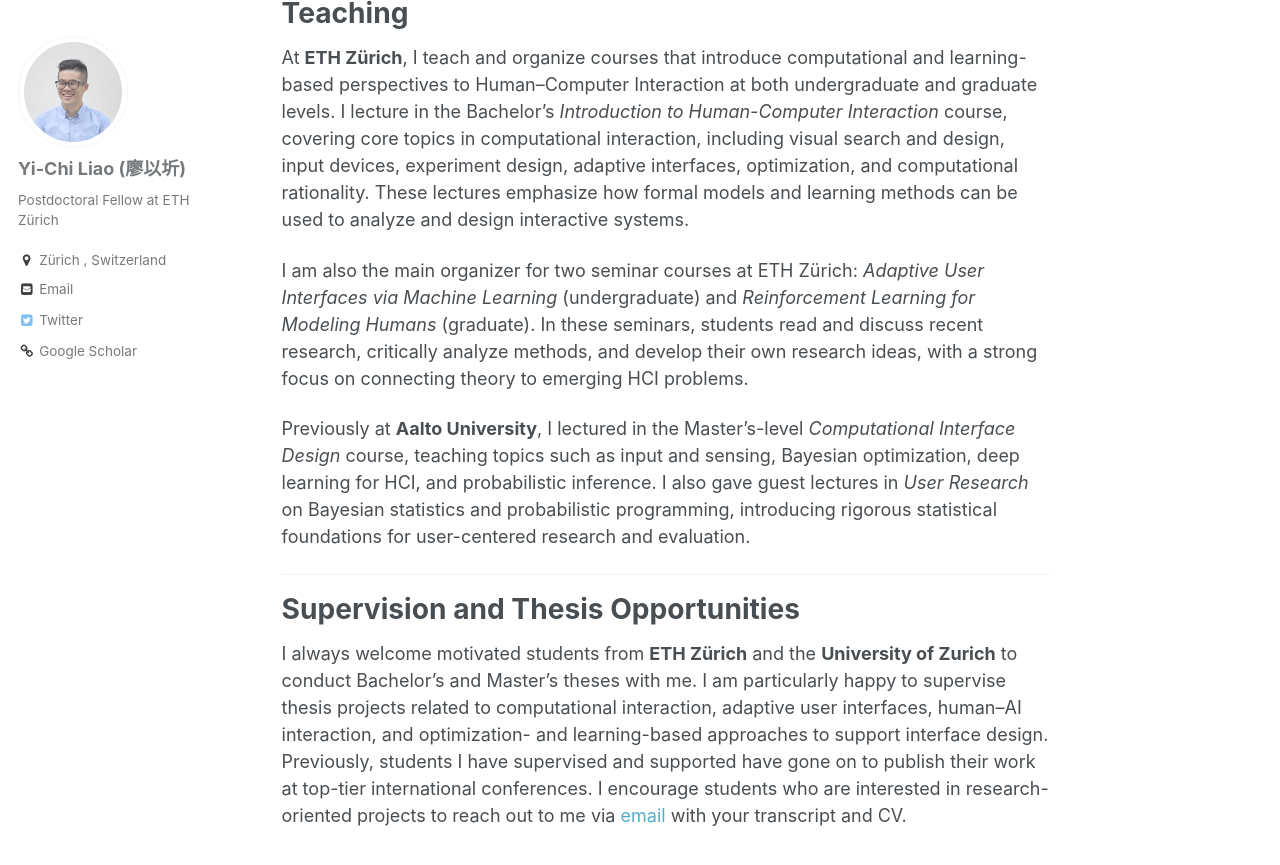
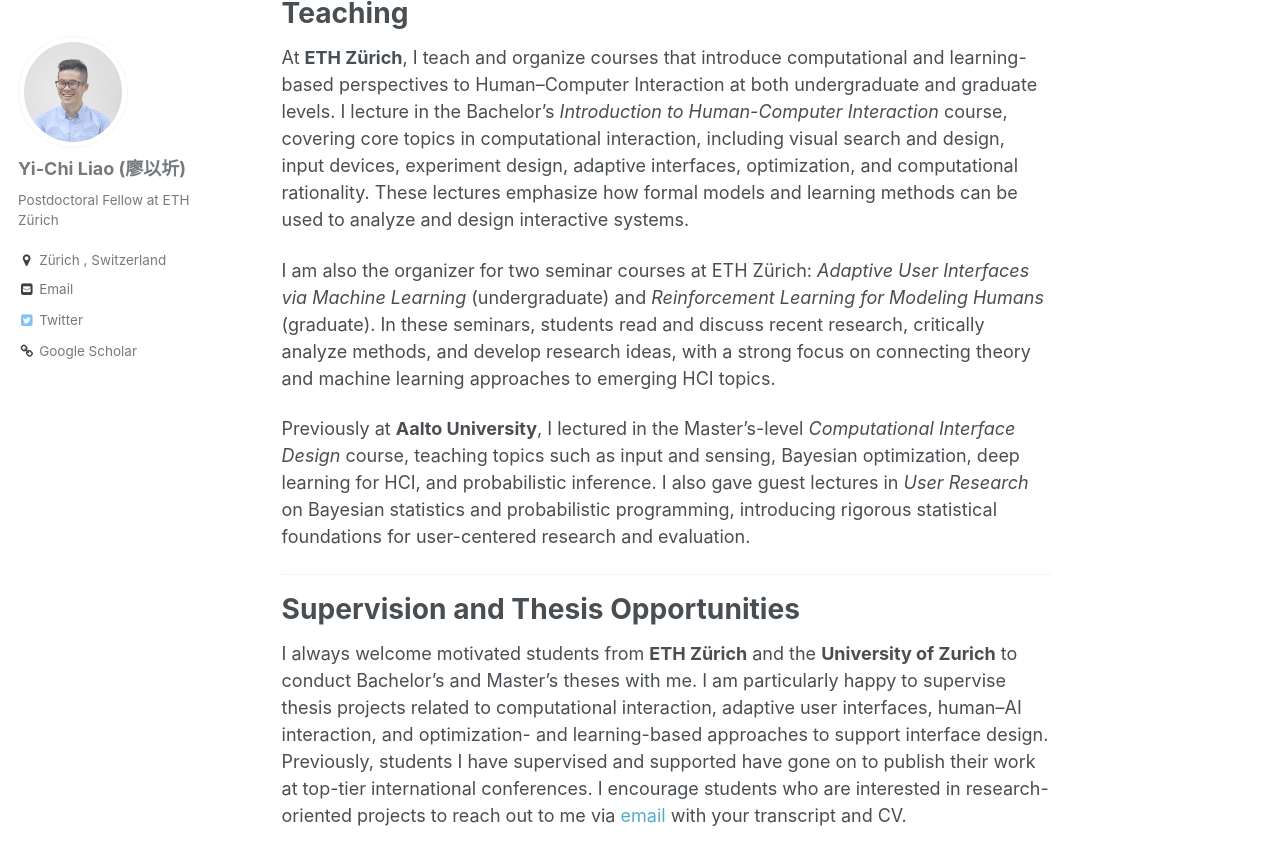
Before and after one commit to yichiliao/yichiliao.github.io, a Jekyll site: the page built from _pages/about.md, in a window 1280 px wide and 900 px high, scrolled down 12068 px. Shown: the top 865 px of the window. Built offline with Jekyll 4.4.1, drawn with Linux system fonts in a browser that asks for light colours.

Commit message:
updating about

```diff
--- a/_pages/about.md
+++ b/_pages/about.md
@@ -218,7 +218,7 @@
 
 At **ETH Zürich**, I teach and organize courses that introduce computational and learning-based perspectives to Human–Computer Interaction at both undergraduate and graduate levels. I lecture in the Bachelor’s *Introduction to Human-Computer Interaction* course, covering core topics in computational interaction, including visual search and design, input devices, experiment design, adaptive interfaces, optimization, and computational rationality. These lectures emphasize how formal models and learning methods can be used to analyze and design interactive systems.
 
-I am also the main organizer for two seminar courses at ETH Zürich: *Adaptive User Interfaces via Machine Learning* (undergraduate) and *Reinforcement Learning for Modeling Humans* (graduate). In these seminars, students read and discuss recent research, critically analyze methods, and develop their own research ideas, with a strong focus on connecting theory to emerging HCI problems.
+I am also the organizer for two seminar courses at ETH Zürich: *Adaptive User Interfaces via Machine Learning* (undergraduate) and *Reinforcement Learning for Modeling Humans* (graduate). In these seminars, students read and discuss recent research, critically analyze methods, and develop research ideas, with a strong focus on connecting theory and machine learning approaches to emerging HCI topics.
 
 Previously at **Aalto University**, I lectured in the Master’s-level *Computational Interface Design* course, teaching topics such as input and sensing, Bayesian optimization, deep learning for HCI, and probabilistic inference. I also gave guest lectures in *User Research* on Bayesian statistics and probabilistic programming, introducing rigorous statistical foundations for user-centered research and evaluation.
 
```
